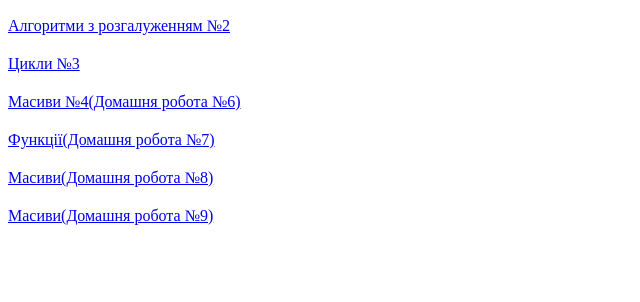
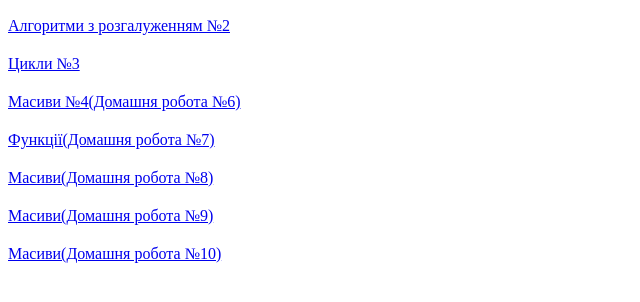
Before and after one commit to minakovvladyslav/js, a plain HTML site: page index.html in a window 1280 px wide. Shown: the part 138-440 px from the top of the page, without its empty margins (0-640 px from the left). Drawn offline with Linux system fonts and the light colour scheme.

Commit message:
Add link for homework8 in index.html
Added a new homework link for homework8.

```diff
--- a/index.html
+++ b/index.html
@@ -17,6 +17,7 @@
     <a href="homework5/index.html">Функції(Домашня робота №7)</a>
     <a href="homework6/index.html">Масиви(Домашня робота №8)</a>
     <a href="homework7/index.html">Масиви(Домашня робота №9)</a>
+    <a href="homework8/index.html">Масиви(Домашня робота №10)</a>
   </main>
   <footer></footer>
 </body>
```
